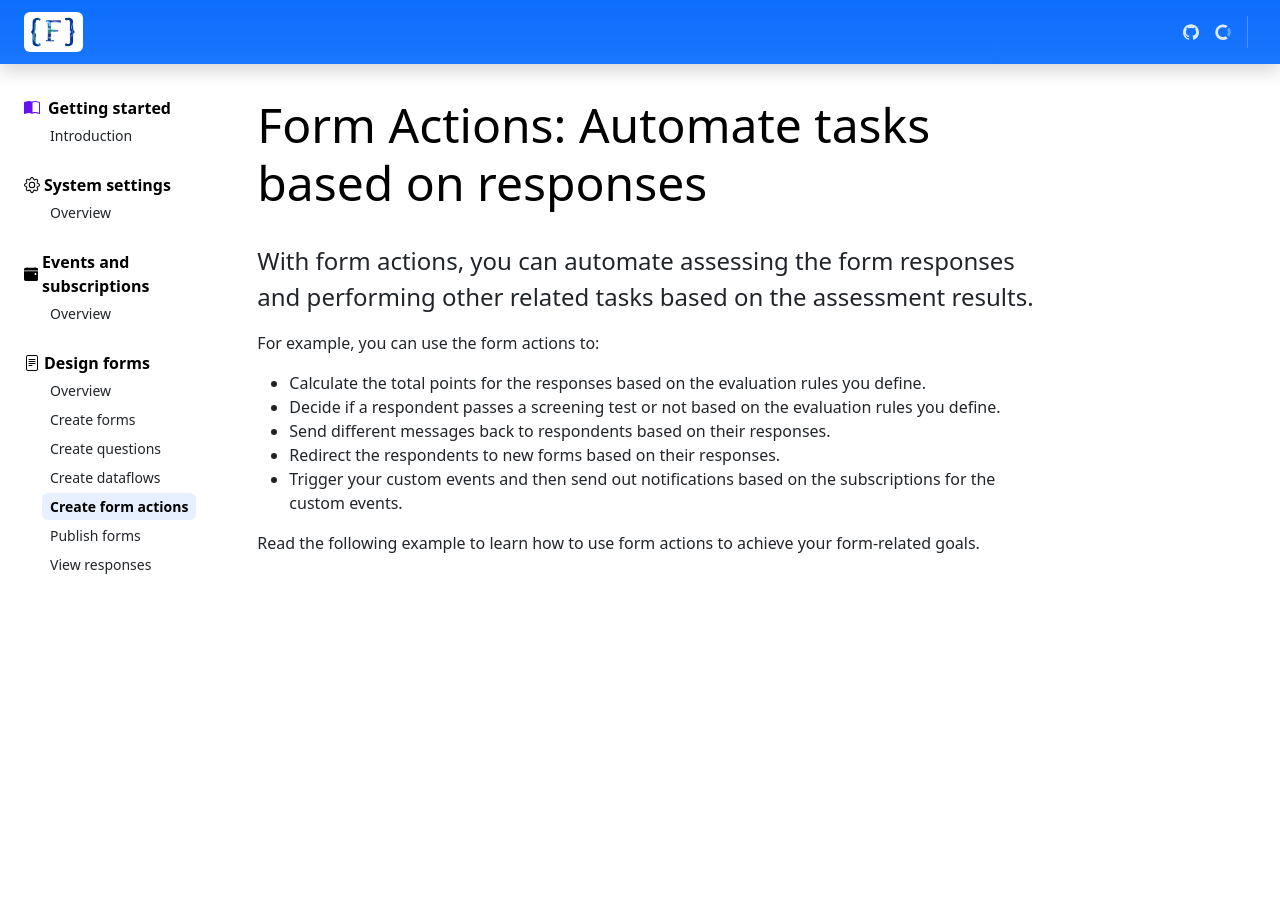
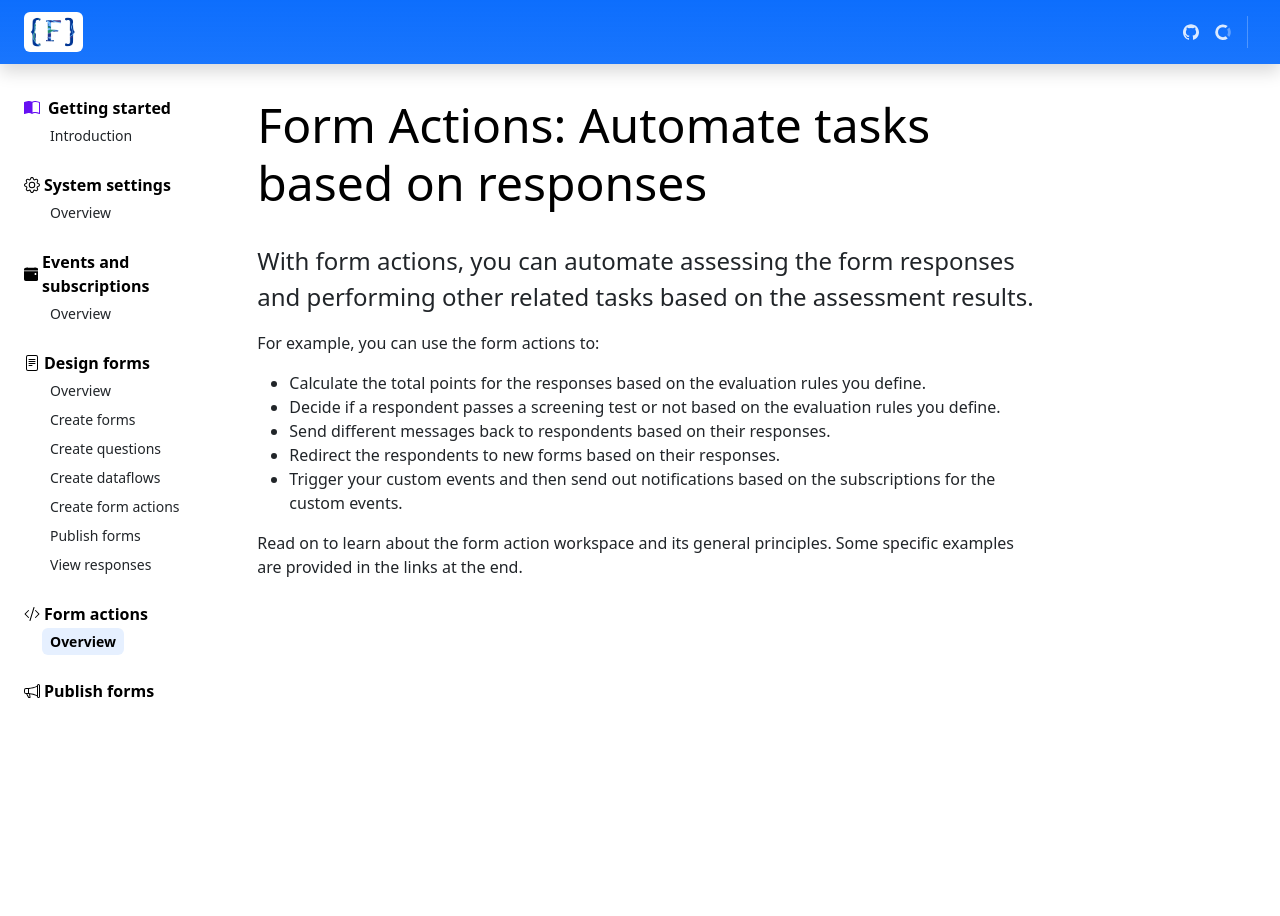
Before and after one commit to formlang/formlang-help, a Jekyll site: the page built from _pages/form-actions/overview.html, in a window 1280 px wide. Built offline with Jekyll 4.4.1, drawn with Linux system fonts in a browser that asks for light colours; comment, search, counter and statistics services are not loaded.

Commit message:
Restructed form actions

```diff
--- a/_includes/common/sidebar.html
+++ b/_includes/common/sidebar.html
@@ -151,6 +151,44 @@
                         </ul>
                     </li>
 
+                    <!-- Form actions -->
+                    <li class="bd-links-group py-2">
+                        <strong class="bd-links-heading d-flex w-100 align-items-center fw-semibold">
+                            <svg xmlns="http://www.w3.org/2000/svg" width="16" height="16" fill="currentColor" class="bi bi-code-slash me-1" viewBox="0 0 16 16">
+                                <path d="M10.478 1.647a.5.5 0 1 0-.956-.294l-4 13a.5.5 0 0 0 .956.294l4-13zM4.854 4.146a.5.5 0 0 1 0 .708L1.707 8l3.147 3.146a.5.5 0 0 1-.708.708l-3.5-3.5a.5.5 0 0 1 0-.708l3.5-3.5a.5.5 0 0 1 .708 0zm6.292 0a.5.5 0 0 0 0 .708L14.293 8l-3.147 3.146a.5.5 0 0 0 .708.708l3.5-3.5a.5.5 0 0 0 0-.708l-3.5-3.5a.5.5 0 0 0-.708 0z"/>
+                            </svg>
+                            Form actions
+                        </strong>
+                        <!--  Menus -->
+                        <ul class="list-unstyled fw-normal pb-2 small">
+                            <li>
+                                {% if page.url == "/form-actions/overview.html" %}
+                                {% assign $is_active = true %}
+                                {% else %}
+                                {% assign $is_active = false %}
+                                {% endif %}
+                                <a href="/form-actions/overview.html" class="bd-links-link d-inline-block rounded{% if $is_active %} active{% endif %}"{% if $is_active %} aria-current="page"{% endif %}>Overview</a>
+
+                            </li>
+                        </ul>
+                    </li>
+
+                    <!-- Form pubs -->
+                    <li class="bd-links-group py-2">
+                        <strong class="bd-links-heading d-flex w-100 align-items-center fw-semibold">
+                            <svg xmlns="http://www.w3.org/2000/svg" width="16" height="16" fill="currentColor" class="bi bi-megaphone me-1" viewBox="0 0 16 16">
+                                <path d="M13 2.5a1.5 1.5 0 0 1 3 0v11a1.5 1.5 0 0 1-3 0v-.214c-2.162-1.241-4.49-1.843-6.912-2.083l.405 2.712A1 1 0 0 1 5.51 15.1h-.548a1 1 0 0 1-.916-.599l-1.85-3.49a68.14 68.14 0 0 0-.202-.003A2.014 2.014 0 0 1 0 9V7a2.02 2.02 0 0 1 1.992-2.013 74.663 74.663 0 0 0 2.483-.075c3.043-.154 6.148-.849 8.525-2.199V2.5zm1 0v11a.5.5 0 0 0 1 0v-11a.5.5 0 0 0-1 0zm-1 1.35c-2.344 1.205-5.209 1.842-8 2.033v4.233c.18.01.359.022.537.036 2.568.189 5.093.744 7.463 1.993V3.85zm-9 6.215v-4.13a95.09 95.09 0 0 1-1.992.052A1.02 1.02 0 0 0 1 7v2c0 .55.448 1.002 1.006 1.009A60.49 60.49 0 0 1 4 10.065zm-.657.975 1.609 3.037.01.024h.548l-.002-.014-.443-2.966a68.019 68.019 0 0 0-1.722-.082z"/>
+                            </svg>
+                            Publish forms
+                        </strong>
+                        <!--  Menus -->
+                        <ul class="list-unstyled fw-normal pb-2 small">
+                            <li>
+
+                            </li>
+                        </ul>
+                    </li>
+
                 </ul>
             </nav>
         </div>
--- a/_pages/forms/create-form-actions.html
+++ b/_pages/form-actions/overview.html
@@ -1,8 +1,8 @@
 ---
-title: Creating Form Actions
+title: Introduction to Form Actions
 layout: default
 slug: forms
-permalink: /forms/create-form-actions.html
+permalink: /form-actions/overview.html
 ---
 
 <div class="bd-intro pt-2 ps-lg-2">
@@ -39,7 +39,7 @@
     </ul>
 
     <p>
-        Read the following example to learn how to use form actions to achieve your form-related goals.
+        Read on to learn about the form action workspace and its general principles. Some specific examples are provided in the links at the end.
     </p>
 
 </div>
--- a/_pages/forms/overview.html
+++ b/_pages/forms/overview.html
@@ -6,7 +6,7 @@
 ---
 
 <div class="bd-intro pt-2 ps-lg-2">
-    <div class="d-md-flex flex-md-row-reverse align-items-center justify-content-between mb-4">
+    <div class="d-md-flex flex-md-row-reverse align-items-center justify-content-around mb-4">
         <h1 class="bd-title" id="content">
             Complete Form Solution
         </h1>
```
